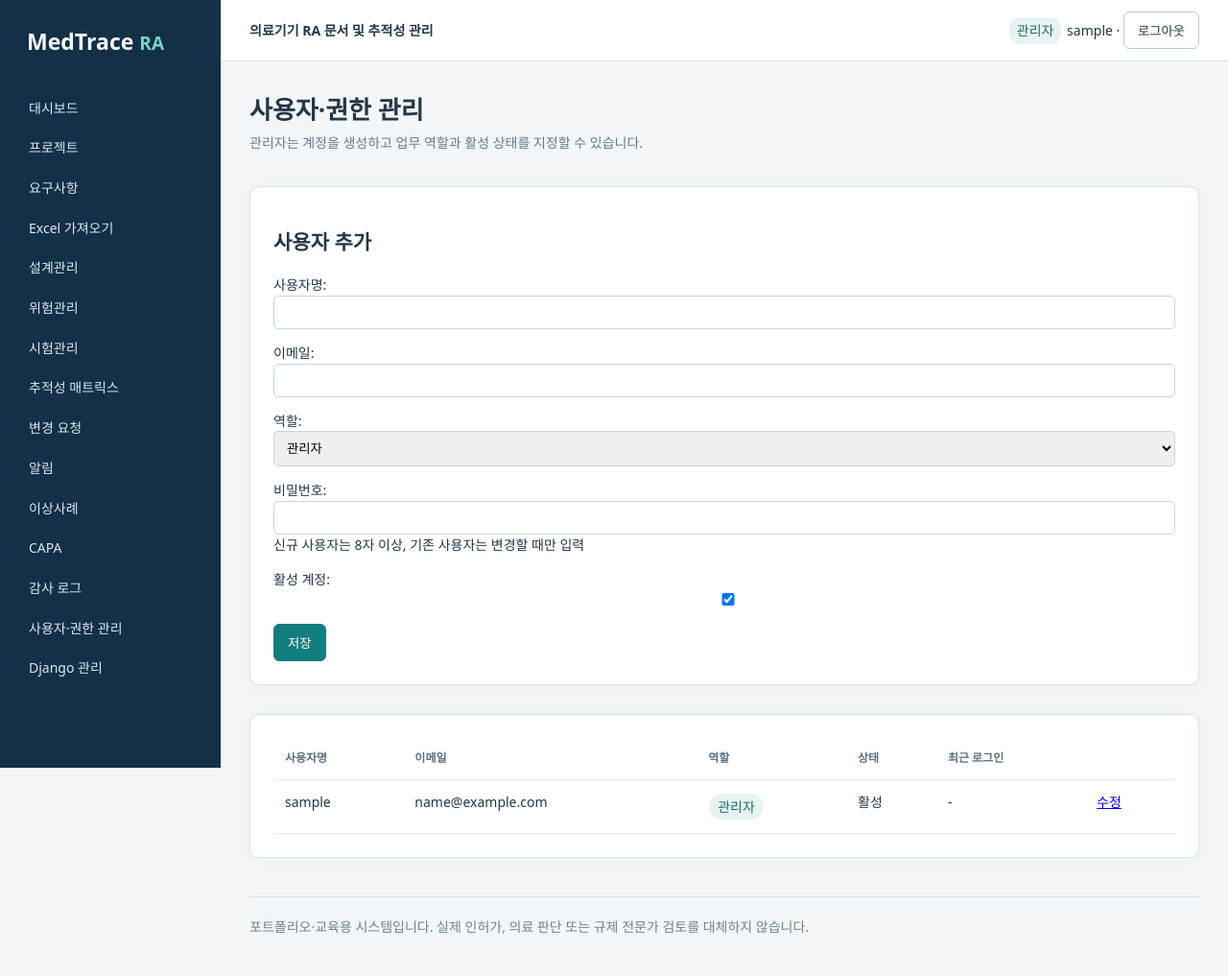
After one commit to junhaj27-jpg/medtrace-ra, a Django app: page /users/ in a window 1280 px wide. The commit adds this page. Shown: the whole page at 96% size. Run offline with Django 5.2, Linux system fonts and the light colour scheme; the visitor is signed in with stand-in values (Sample User, id 1); data comes from the database, SQL or seed files in the repository.

Commit message:
Add administrator and user role management
* Add role management: core/context_processors.py

* Add role management: core/forms.py

* Add role management: core/permissions.py

* Add role management: core/tests.py

* Add role management: core/urls.py

* Add role management: core/views.py

* Add role management: templates/base.html

* Add role management: templates/list.html

* Add administrator user management page

```diff
--- a/core/context_processors.py
+++ b/core/context_processors.py
@@ -1,2 +1,4 @@
-from .permissions import has_full_access
-def access_flags(request): return {'has_full_access':has_full_access(request.user)}
+from .permissions import ROLE_LABELS,can_modify,has_full_access,user_role
+def access_flags(request):
+    role=user_role(request.user)
+    return {'has_full_access':has_full_access(request.user),'can_modify':can_modify(request.user),'user_role':role,'user_role_label':ROLE_LABELS.get(role,'')}
--- a/core/forms.py
+++ b/core/forms.py
@@ -1,5 +1,7 @@
 from django import forms
+from django.contrib.auth.models import User
 from .models import Project,Requirement,DesignItem,Risk,TestCase,TestResult,Incident,CAPA,ChangeRequest
+from .permissions import ROLE_LABELS
 class DateInput(forms.DateInput): input_type='date'
 class ModelForm(forms.ModelForm):
     def __init__(self,*a,**k):
@@ -30,3 +32,25 @@ class ChangeRequestForm(ModelForm):
 class RequirementImportForm(forms.Form):
     project=forms.ModelChoiceField(queryset=Project.objects.all(),label='프로젝트')
     file=forms.FileField(label='Excel 파일 (.xlsx)')
+
+class ManagedUserForm(forms.Form):
+    username=forms.CharField(label='사용자명',max_length=150)
+    email=forms.EmailField(label='이메일',required=False)
+    role=forms.ChoiceField(label='역할',choices=list(ROLE_LABELS.items()))
+    password=forms.CharField(label='비밀번호',required=False,widget=forms.PasswordInput,help_text='신규 사용자는 8자 이상, 기존 사용자는 변경할 때만 입력')
+    is_active=forms.BooleanField(label='활성 계정',required=False,initial=True)
+    def __init__(self,*args,user_instance=None,**kwargs):
+        self.user_instance=user_instance
+        super().__init__(*args,**kwargs)
+        for field in self.fields.values(): field.widget.attrs['class']='field'
+    def clean_username(self):
+        username=self.cleaned_data['username']
+        qs=User.objects.filter(username=username)
+        if self.user_instance: qs=qs.exclude(pk=self.user_instance.pk)
+        if qs.exists(): raise forms.ValidationError('이미 사용 중인 사용자명입니다.')
+        return username
+    def clean_password(self):
+        password=self.cleaned_data.get('password','')
+        if not self.user_instance and len(password)<8: raise forms.ValidationError('신규 사용자의 비밀번호는 8자 이상이어야 합니다.')
+        if password and len(password)<8: raise forms.ValidationError('비밀번호는 8자 이상이어야 합니다.')
+        return password
--- a/core/urls.py
+++ b/core/urls.py
@@ -1,4 +1,4 @@
 from django.contrib.auth import views as auth
 from django.urls import path
 from . import views
-urlpatterns=[path('login/',auth.LoginView.as_view(template_name='login.html'),name='login'),path('logout/',auth.LogoutView.as_view(),name='logout'),path('',views.dashboard,name='dashboard'),path('projects/',views.projects,name='projects'),path('projects/new/',views.project_form,name='project_new'),path('projects/<int:pk>/edit/',views.project_form,name='project_edit'),path('requirements/',views.object_list,{'kind':'requirements'},name='requirements'),path('requirements/import/',views.requirement_import,name='requirement_import'),path('risks/',views.object_list,{'kind':'risks'},name='risks'),path('tests/',views.object_list,{'kind':'tests'},name='tests'),path('incidents/',views.object_list,{'kind':'incidents'},name='incidents'),path('capa/',views.object_list,{'kind':'capas'},name='capa'),path('notifications/',views.notifications,name='notifications'),path('items/<str:kind>/',views.object_list,name='object_list'),path('items/<str:kind>/new/',views.object_form,name='object_new'),path('items/<str:kind>/<int:pk>/edit/',views.object_form,name='object_edit'),path('items/<str:kind>/<int:pk>/delete/',views.object_delete,name='object_delete'),path('tests/<int:pk>/result/',views.result_form,name='result_form'),path('traceability/',views.traceability,name='traceability'),path('export/<str:fmt>/',views.export,name='export'),path('audit/',views.audit,name='audit')]
+urlpatterns=[path('login/',auth.LoginView.as_view(template_name='login.html'),name='login'),path('logout/',auth.LogoutView.as_view(),name='logout'),path('',views.dashboard,name='dashboard'),path('projects/',views.projects,name='projects'),path('projects/new/',views.project_form,name='project_new'),path('projects/<int:pk>/edit/',views.project_form,name='project_edit'),path('requirements/',views.object_list,{'kind':'requirements'},name='requirements'),path('requirements/import/',views.requirement_import,name='requirement_import'),path('risks/',views.object_list,{'kind':'risks'},name='risks'),path('tests/',views.object_list,{'kind':'tests'},name='tests'),path('incidents/',views.object_list,{'kind':'incidents'},name='incidents'),path('capa/',views.object_list,{'kind':'capas'},name='capa'),path('notifications/',views.notifications,name='notifications'),path('users/',views.user_management,name='user_management'),path('users/<int:pk>/',views.user_management,name='user_edit'),path('items/<str:kind>/',views.object_list,name='object_list'),path('items/<str:kind>/new/',views.object_form,name='object_new'),path('items/<str:kind>/<int:pk>/edit/',views.object_form,name='object_edit'),path('items/<str:kind>/<int:pk>/delete/',views.object_delete,name='object_delete'),path('tests/<int:pk>/result/',views.result_form,name='result_form'),path('traceability/',views.traceability,name='traceability'),path('export/<str:fmt>/',views.export,name='export'),path('audit/',views.audit,name='audit')]
--- a/core/views.py
+++ b/core/views.py
@@ -1,6 +1,7 @@
 from io import BytesIO
 from django.contrib import messages
 from django.contrib.auth.decorators import login_required
+from django.contrib.auth.models import Group,User
 from django.contrib.auth.views import LoginView
 from django.db import transaction
 from django.db.models import Q
@@ -12,10 +13,10 @@ from django.utils import timezone
 from .models import *
 from .forms import *
 from .services import project_summary,trace_rows
-from .permissions import admin_required,has_full_access
+from .permissions import ROLE_LABELS,admin_required,can_modify,has_full_access,user_role
 
 MODEL_MAP={'requirements':(Requirement,RequirementForm,'요구사항'),'designs':(DesignItem,DesignItemForm,'설계'),'risks':(Risk,RiskForm,'위험'),'tests':(TestCase,TestCaseForm,'시험'),'incidents':(Incident,IncidentForm,'이상사례'),'capas':(CAPA,CAPAForm,'CAPA'),'changes':(ChangeRequest,ChangeRequestForm,'변경 요청')}
-def can_edit(user): return has_full_access(user) or user.groups.filter(name__in=['RA_MANAGER','DEVELOPER','TESTER']).exists()
+def can_edit(user): return can_modify(user)
 def list_item(obj,kind):
     """서로 다른 모델을 목록 템플릿용 공통 표현으로 변환한다."""
     title=getattr(obj,'name',None) or getattr(obj,'title',None) or getattr(obj,'hazard',None) or getattr(obj,'test_name',None) or getattr(obj,'incident_summary',None) or '-'
@@ -140,3 +141,25 @@ def requirement_import(request):
         except Exception as exc:
             form.add_error('file',f'가져오기에 실패했습니다: {exc}')
     return render(request,'form.html',{'form':form,'title':'요구사항 Excel 가져오기'})
+
+@admin_required
+def user_management(request,pk=None):
+    target=get_object_or_404(User,pk=pk) if pk else None
+    initial=None
+    if target:
+        initial={'username':target.username,'email':target.email,'role':user_role(target),'is_active':target.is_active}
+    form=ManagedUserForm(request.POST or None,user_instance=target,initial=initial)
+    if request.method=='POST' and form.is_valid():
+        if target==request.user and (form.cleaned_data['role']!='ADMIN' or not form.cleaned_data['is_active']):
+            form.add_error('role','현재 로그인한 관리자 계정은 관리자 권한을 해제하거나 비활성화할 수 없습니다.')
+        else:
+            user=target or User()
+            user.username=form.cleaned_data['username']; user.email=form.cleaned_data['email']; user.is_active=form.cleaned_data['is_active']
+            role=form.cleaned_data['role']; user.is_staff=role=='ADMIN'; user.is_superuser=role=='ADMIN'
+            if form.cleaned_data['password']: user.set_password(form.cleaned_data['password'])
+            user.save()
+            user.groups.clear(); group,_=Group.objects.get_or_create(name=role); user.groups.add(group)
+            messages.success(request,f'{user.username} 계정을 {ROLE_LABELS[role]} 역할로 저장했습니다.')
+            return redirect('user_management')
+    users=[{'pk':u.pk,'username':u.username,'email':u.email,'role':ROLE_LABELS.get(user_role(u),user_role(u)),'active':u.is_active,'last_login':u.last_login} for u in User.objects.order_by('username')]
+    return render(request,'users.html',{'items':users,'form':form,'target':target})
--- a/templates/base.html
+++ b/templates/base.html
@@ -1 +1 @@
-{% load static %}<!doctype html><html lang="ko"><head><meta charset="utf-8"><meta name="viewport" content="width=device-width,initial-scale=1"><title>MedTrace RA</title><link rel="stylesheet" href="{% static 'css/style.css' %}"><script src="https://cdn.jsdelivr.net/npm/chart.js"></script></head><body><aside><div class="brand">MedTrace <small>RA</small></div><nav><a href="/">대시보드</a><a href="/projects/">프로젝트</a><a href="/items/requirements/">요구사항</a><a href="/requirements/import/">Excel 가져오기</a><a href="/items/designs/">설계관리</a><a href="/items/risks/">위험관리</a><a href="/items/tests/">시험관리</a><a href="/traceability/">추적성 매트릭스</a><a href="/items/changes/">변경 요청</a><a href="/notifications/">알림</a><a href="/items/incidents/">이상사례</a><a href="/items/capas/">CAPA</a>{% if has_full_access %}<a href="/audit/">감사 로그</a><a href="/admin/">사용자 관리</a>{% endif %}</nav></aside><main><header><b>의료기기 RA 문서 및 추적성 관리</b><span>{{ user.username }} · <form class="inline" method="post" action="/logout/">{% csrf_token %}<button>로그아웃</button></form></span></header>{% for message in messages %}<div class="message">{{ message }}</div>{% endfor %}{% block content %}{% endblock %}<footer>포트폴리오·교육용 시스템입니다. 실제 인허가, 의료 판단 또는 규제 전문가 검토를 대체하지 않습니다.</footer></main></body></html>
+{% load static %}<!doctype html><html lang="ko"><head><meta charset="utf-8"><meta name="viewport" content="width=device-width,initial-scale=1"><title>MedTrace RA</title><link rel="stylesheet" href="{% static 'css/style.css' %}"><script src="https://cdn.jsdelivr.net/npm/chart.js"></script></head><body><aside><div class="brand">MedTrace <small>RA</small></div><nav><a href="/">대시보드</a><a href="/projects/">프로젝트</a><a href="/items/requirements/">요구사항</a>{% if can_modify %}<a href="/requirements/import/">Excel 가져오기</a>{% endif %}<a href="/items/designs/">설계관리</a><a href="/items/risks/">위험관리</a><a href="/items/tests/">시험관리</a><a href="/traceability/">추적성 매트릭스</a><a href="/items/changes/">변경 요청</a><a href="/notifications/">알림</a><a href="/items/incidents/">이상사례</a><a href="/items/capas/">CAPA</a>{% if has_full_access %}<a href="/audit/">감사 로그</a><a href="/users/">사용자·권한 관리</a><a href="/admin/">Django 관리</a>{% endif %}</nav></aside><main><header><b>의료기기 RA 문서 및 추적성 관리</b><span><span class="badge">{{ user_role_label }}</span> {{ user.username }} · <form class="inline" method="post" action="/logout/">{% csrf_token %}<button>로그아웃</button></form></span></header>{% for message in messages %}<div class="message">{{ message }}</div>{% endfor %}{% block content %}{% endblock %}<footer>포트폴리오·교육용 시스템입니다. 실제 인허가, 의료 판단 또는 규제 전문가 검토를 대체하지 않습니다.</footer></main></body></html>
--- a/templates/list.html
+++ b/templates/list.html
@@ -2,7 +2,7 @@
 {% block content %}
 <section class="heading">
   <div><h1>{{ title }}</h1><p>{{ project|default:'등록된 항목을 관리합니다.' }}</p></div>
-  <a class="button primary" href="{% if kind == 'projects' %}{% url 'project_new' %}{% else %}{% url 'object_new' kind %}{% if project %}?project={{ project.pk }}{% endif %}{% endif %}">새 항목</a>
+  {% if can_modify %}<a class="button primary" href="{% if kind == 'projects' %}{% url 'project_new' %}{% else %}{% url 'object_new' kind %}{% if project %}?project={{ project.pk }}{% endif %}{% endif %}">새 항목</a>{% endif %}
 </section>
 <form class="filter">
   {% if project %}<input type="hidden" name="project" value="{{ project.pk }}">{% endif %}
@@ -17,9 +17,10 @@
     <td>{{ x.title|default:"-" }}</td>
     <td><span class="badge">{{ x.status|default:"-" }}</span></td>
     <td>{{ x.updated_at|date:"Y-m-d"|default:"-" }}</td>
-    <td><a href="{{ x.edit_url }}">수정</a>
+    <td>{% if can_modify %}<a href="{{ x.edit_url }}">수정</a>
       {% if x.has_result %} · <a href="{% url 'result_form' x.pk %}">결과</a>{% endif %}
       {% if x.delete_url %}<form class="inline" method="post" action="{{ x.delete_url }}" onsubmit="return confirm('삭제하시겠습니까?')">{% csrf_token %}<button class="link" type="submit">삭제</button></form>{% endif %}
+      {% else %}<span>조회 전용</span>{% endif %}
     </td>
   </tr>{% empty %}<tr><td colspan="5">등록된 항목이 없습니다.</td></tr>{% endfor %}</tbody>
 </table></div>
--- /dev/null
+++ b/templates/users.html
@@ -0,0 +1,12 @@
+{% extends 'base.html' %}
+{% block content %}
+<section class="heading"><div><h1>사용자·권한 관리</h1><p>관리자는 계정을 생성하고 업무 역할과 활성 상태를 지정할 수 있습니다.</p></div></section>
+<div class="panel">
+  <h2>{% if target %}{{ target.username }} 수정{% else %}사용자 추가{% endif %}</h2>
+  <form method="post">{% csrf_token %}{{ form.as_p }}<button class="button primary" type="submit">저장</button>{% if target %} <a class="button" href="{% url 'user_management' %}">취소</a>{% endif %}</form>
+</div>
+<div class="panel table-wrap"><table>
+  <thead><tr><th>사용자명</th><th>이메일</th><th>역할</th><th>상태</th><th>최근 로그인</th><th></th></tr></thead>
+  <tbody>{% for item in items %}<tr><td>{{ item.username }}</td><td>{{ item.email|default:"-" }}</td><td><span class="badge">{{ item.role }}</span></td><td>{% if item.active %}활성{% else %}비활성{% endif %}</td><td>{{ item.last_login|date:"Y-m-d H:i"|default:"-" }}</td><td><a href="{% url 'user_edit' item.pk %}">수정</a></td></tr>{% endfor %}</tbody>
+</table></div>
+{% endblock %}
```
Also changed, not shown: core/permissions.py (+17 -0 lines), core/tests.py (+21 -0 lines).
